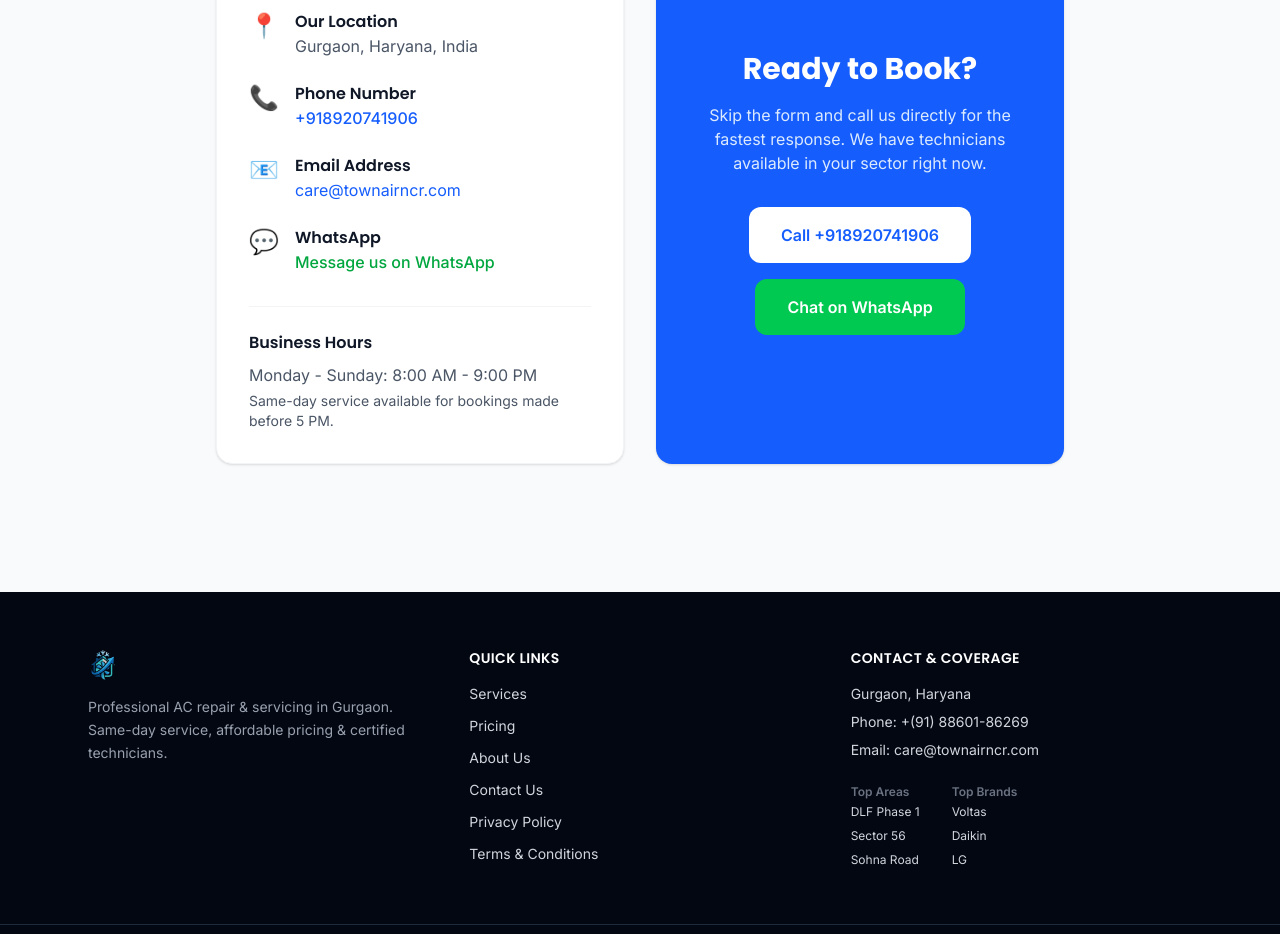
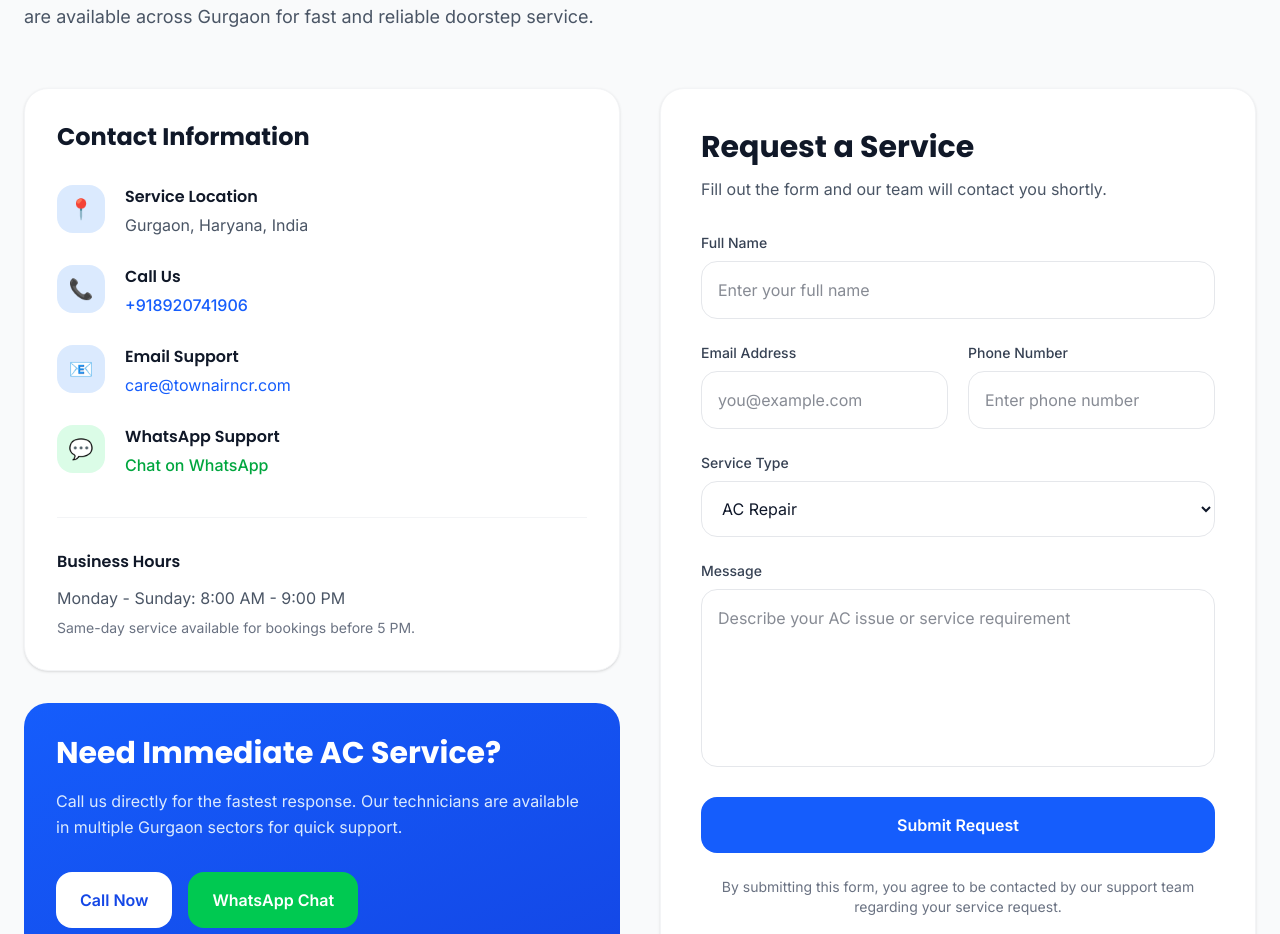
Before and after one commit to Akhil-Raj59/Aircon-Engineering, a Next.js app: page /contact in a window 1280 px wide. Shown: the part 490-1424 px from the top of the page. Built offline with nearby package versions, Linux system fonts and the light colour scheme.

Commit message:
email testing

```diff
--- a/app/contact/page.tsx
+++ b/app/contact/page.tsx
@@ -5,7 +5,8 @@ import { Metadata } from "next";
 
 export const metadata: Metadata = {
   title: "Contact Us | Townairncr Gurgaon",
-  description: "Need urgent AC repair? Contact Townairncr (formerly Aircon Engineering) for fast, reliable, and affordable AC services anywhere in Gurgaon. Available for same-day service.",
+  description:
+    "Contact Townairncr for AC repair, installation, maintenance, and AMC services in Gurgaon. Fast response, expert technicians, and same-day support available.",
   alternates: {
     canonical: "https://www.aircon-engineering.com/contact",
   },
@@ -13,71 +14,253 @@ export const metadata: Metadata = {
 
 export default function ContactPage() {
   return (
-    <main className="min-h-screen flex flex-col pt-24 bg-gray-50">
+    <main className="min-h-screen flex flex-col bg-gray-50 pt-24">
       <Header />
-      <div className="flex-grow max-w-4xl mx-auto px-6 py-12 w-full">
-        <h1 className="text-4xl font-bold text-gray-900 mb-6">Contact Us</h1>
-        <p className="text-gray-700 mb-10 leading-relaxed">
-          Need urgent AC repair or looking to schedule a regular service? Get in touch with Townairncr today. Our team is ready to provide fast, reliable, and affordable AC service anywhere in Gurgaon.
+
+      <section className="flex-grow">
+        <div className="max-w-7xl mx-auto px-6 py-16">
+          {/* Hero */}
+          <div className="max-w-3xl mb-14">
+            <span className="inline-flex items-center rounded-full bg-blue-100 px-4 py-1 text-sm font-medium text-blue-700 mb-5">
+              Contact Townairncr
+            </span>
+
+            <h1 className="text-4xl md:text-5xl font-bold text-gray-900 leading-tight">
+              Book Trusted AC Services in Gurgaon
+            </h1>
+
+            <p className="mt-6 text-lg text-gray-600 leading-relaxed">
+              Need urgent AC repair, installation, gas filling, or regular
+              servicing? Our expert technicians are available across Gurgaon
+              for fast and reliable doorstep service.
             </p>
+          </div>
 
-        <div className="grid grid-cols-1 md:grid-cols-2 gap-8">
+          <div className="grid grid-cols-1 lg:grid-cols-2 gap-10">
+            {/* Left Side */}
+            <div className="space-y-8">
               {/* Contact Details */}
-          <div className="bg-white p-8 rounded-2xl shadow-sm border border-gray-100">
-            <h2 className="text-2xl font-semibold text-gray-900 mb-6">Get In Touch</h2>
-            <div className="space-y-6">
-              <div className="flex items-start gap-4">
-                <div className="text-2xl">📍</div>
+              <div className="bg-white rounded-3xl border border-gray-100 shadow-sm p-8">
+                <h2 className="text-2xl font-bold text-gray-900 mb-8">
+                  Contact Information
+                </h2>
+
+                <div className="space-y-7">
+                  <div className="flex gap-5">
+                    <div className="h-12 w-12 rounded-2xl bg-blue-100 flex items-center justify-center text-xl">
+                      📍
+                    </div>
+
                     <div>
-                  <h3 className="font-semibold text-gray-900">Our Location</h3>
-                  <p className="text-gray-600">Gurgaon, Haryana, India</p>
-                </div>
-              </div>
-              <div className="flex items-start gap-4">
-                <div className="text-2xl">📞</div>
-                <div>
-                  <h3 className="font-semibold text-gray-900">Phone Number</h3>
-                  <a href={`tel:+${phoneNumber}`} className="text-blue-600 hover:underline font-medium">+{phoneNumber}</a>
-                </div>
-              </div>
-              <div className="flex items-start gap-4">
-                <div className="text-2xl">📧</div>
-                <div>
-                  <h3 className="font-semibold text-gray-900">Email Address</h3>
-                  <a href="mailto:care@townairncr.com" className="text-blue-600 hover:underline">care@townairncr.com</a>
-                </div>
-              </div>
-              <div className="flex items-start gap-4">
-                <div className="text-2xl">💬</div>
-                <div>
-                  <h3 className="font-semibold text-gray-900">WhatsApp</h3>
-                  <a href={`https://wa.me/${phoneNumber}`} className="text-green-600 hover:underline font-medium">Message us on WhatsApp</a>
-                </div>
+                      <h3 className="font-semibold text-gray-900">
+                        Service Location
+                      </h3>
+
+                      <p className="text-gray-600 mt-1">
+                        Gurgaon, Haryana, India
+                      </p>
                     </div>
                   </div>
 
-            <div className="mt-8 pt-6 border-t border-gray-100">
-              <h3 className="font-semibold text-gray-900 mb-2">Business Hours</h3>
-              <p className="text-gray-600">Monday - Sunday: 8:00 AM - 9:00 PM</p>
-              <p className="text-gray-600 text-sm mt-1">Same-day service available for bookings made before 5 PM.</p>
+                  <div className="flex gap-5">
+                    <div className="h-12 w-12 rounded-2xl bg-blue-100 flex items-center justify-center text-xl">
+                      📞
+                    </div>
+
+                    <div>
+                      <h3 className="font-semibold text-gray-900">
+                        Call Us
+                      </h3>
+
+                      <a
+                        href={`tel:+${phoneNumber}`}
+                        className="text-blue-600 hover:text-blue-700 font-medium mt-1 inline-block"
+                      >
+                        +{phoneNumber}
+                      </a>
                     </div>
                   </div>
 
-          {/* Simple Contact Form / CTA */}
-          <div className="bg-blue-600 p-8 rounded-2xl shadow-sm text-white flex flex-col justify-center text-center">
-             <h2 className="text-3xl font-bold mb-4">Ready to Book?</h2>
-             <p className="text-blue-100 mb-8 max-w-sm mx-auto">
-               Skip the form and call us directly for the fastest response. We have technicians available in your sector right now.
-             </p>
-             <a href={`tel:+${phoneNumber}`} className="bg-white text-blue-600 font-bold py-4 px-8 rounded-xl hover:bg-gray-50 transition transform hover:scale-105 inline-block mx-auto">
-               Call +{phoneNumber}
+                  <div className="flex gap-5">
+                    <div className="h-12 w-12 rounded-2xl bg-blue-100 flex items-center justify-center text-xl">
+                      📧
+                    </div>
+
+                    <div>
+                      <h3 className="font-semibold text-gray-900">
+                        Email Support
+                      </h3>
+
+                      <a
+                        href="mailto:care@townairncr.com"
+                        className="text-blue-600 hover:text-blue-700 mt-1 inline-block"
+                      >
+                        care@townairncr.com
                       </a>
-             <a href={`https://wa.me/${phoneNumber}`} className="bg-green-500 text-white font-bold py-4 px-8 rounded-xl hover:bg-green-600 transition transform hover:scale-105 inline-block mx-auto mt-4">
+                    </div>
+                  </div>
+
+                  <div className="flex gap-5">
+                    <div className="h-12 w-12 rounded-2xl bg-green-100 flex items-center justify-center text-xl">
+                      💬
+                    </div>
+
+                    <div>
+                      <h3 className="font-semibold text-gray-900">
+                        WhatsApp Support
+                      </h3>
+
+                      <a
+                        href={`https://wa.me/${phoneNumber}`}
+                        target="_blank"
+                        className="text-green-600 hover:text-green-700 font-medium mt-1 inline-block"
+                      >
                         Chat on WhatsApp
                       </a>
                     </div>
                   </div>
                 </div>
+
+                <div className="mt-10 pt-8 border-t border-gray-100">
+                  <h3 className="font-semibold text-gray-900 mb-3">
+                    Business Hours
+                  </h3>
+
+                  <p className="text-gray-600">
+                    Monday - Sunday: 8:00 AM - 9:00 PM
+                  </p>
+
+                  <p className="text-sm text-gray-500 mt-2">
+                    Same-day service available for bookings before 5 PM.
+                  </p>
+                </div>
+              </div>
+
+              {/* CTA */}
+              <div className="bg-gradient-to-br from-blue-600 to-blue-700 rounded-3xl p-8 text-white">
+                <h2 className="text-3xl font-bold leading-tight">
+                  Need Immediate AC Service?
+                </h2>
+
+                <p className="mt-4 text-blue-100 leading-relaxed">
+                  Call us directly for the fastest response. Our technicians
+                  are available in multiple Gurgaon sectors for quick support.
+                </p>
+
+                <div className="flex flex-col sm:flex-row gap-4 mt-8">
+                  <a
+                    href={`tel:+${phoneNumber}`}
+                    className="bg-white text-blue-700 font-semibold px-6 py-4 rounded-2xl text-center hover:bg-gray-100 transition"
+                  >
+                    Call Now
+                  </a>
+
+                  <a
+                    href={`https://wa.me/${phoneNumber}`}
+                    target="_blank"
+                    className="bg-green-500 text-white font-semibold px-6 py-4 rounded-2xl text-center hover:bg-green-600 transition"
+                  >
+                    WhatsApp Chat
+                  </a>
+                </div>
+              </div>
+            </div>
+
+            {/* Right Side - Contact Form */}
+            <div className="bg-white rounded-3xl border border-gray-100 shadow-sm p-8 md:p-10">
+              <div className="mb-8">
+                <h2 className="text-3xl font-bold text-gray-900">
+                  Request a Service
+                </h2>
+
+                <p className="text-gray-600 mt-3">
+                  Fill out the form and our team will contact you shortly.
+                </p>
+              </div>
+
+              <form className="space-y-6">
+                <div>
+                  <label className="block text-sm font-medium text-gray-700 mb-2">
+                    Full Name
+                  </label>
+
+                  <input
+                    type="text"
+                    placeholder="Enter your full name"
+                    className="w-full rounded-2xl border border-gray-200 px-4 py-4 outline-none focus:border-blue-500"
+                  />
+                </div>
+
+                <div className="grid grid-cols-1 sm:grid-cols-2 gap-5">
+                  <div>
+                    <label className="block text-sm font-medium text-gray-700 mb-2">
+                      Email Address
+                    </label>
+
+                    <input
+                      type="email"
+                      placeholder="you@example.com"
+                      className="w-full rounded-2xl border border-gray-200 px-4 py-4 outline-none focus:border-blue-500"
+                    />
+                  </div>
+
+                  <div>
+                    <label className="block text-sm font-medium text-gray-700 mb-2">
+                      Phone Number
+                    </label>
+
+                    <input
+                      type="tel"
+                      placeholder="Enter phone number"
+                      className="w-full rounded-2xl border border-gray-200 px-4 py-4 outline-none focus:border-blue-500"
+                    />
+                  </div>
+                </div>
+
+                <div>
+                  <label className="block text-sm font-medium text-gray-700 mb-2">
+                    Service Type
+                  </label>
+
+                  <select className="w-full rounded-2xl border border-gray-200 px-4 py-4 outline-none focus:border-blue-500">
+                    <option>AC Repair</option>
+                    <option>AC Installation</option>
+                    <option>AC Gas Filling</option>
+                    <option>AC Maintenance</option>
+                    <option>AMC Service</option>
+                    <option>Other</option>
+                  </select>
+                </div>
+
+                <div>
+                  <label className="block text-sm font-medium text-gray-700 mb-2">
+                    Message
+                  </label>
+
+                  <textarea
+                    rows={6}
+                    placeholder="Describe your AC issue or service requirement"
+                    className="w-full rounded-2xl border border-gray-200 px-4 py-4 outline-none resize-none focus:border-blue-500"
+                  />
+                </div>
+
+                <button
+                  type="submit"
+                  className="w-full bg-blue-600 hover:bg-blue-700 text-white font-semibold py-4 rounded-2xl transition"
+                >
+                  Submit Request
+                </button>
+
+                <p className="text-sm text-gray-500 text-center">
+                  By submitting this form, you agree to be contacted by our
+                  support team regarding your service request.
+                </p>
+              </form>
+            </div>
+          </div>
+        </div>
+      </section>
+
       <Footer />
     </main>
   );
--- a/app/layout.tsx
+++ b/app/layout.tsx
@@ -17,7 +17,7 @@ const bodyFont = Inter({
 });
 
 export const metadata: Metadata = {
-  metadataBase: new URL("https://www.aircon-engineering.com"),
+  metadataBase: new URL("https://www.townairncr.com"),
   title: "Best AC Service & Repair in Gurgaon | Townairncr (formerly Aircon Engineering)",
   description:
     "Top-rated and affordable AC repair, gas filling, professional installation & maintenance in Gurgaon. Same-day service with verified, expert technicians. 100% Cooling Guaranteed.",
@@ -39,7 +39,7 @@ export const metadata: Metadata = {
   openGraph: {
     type: "website",
     locale: "en_IN",
-    url: "https://www.aircon-engineering.com",
+    url: "https://www.townairncr.com",
     title: "Best AC Service & Repair in Gurgaon | Townairncr (formerly Aircon Engineering)",
     description: "Expert AC repair, installation, and gas charging in Gurgaon. Book skilled technicians for same-day service.",
     siteName: "Townairncr",
--- a/package.json
+++ b/package.json
@@ -28,6 +28,7 @@
     "react": "19.2.3",
     "react-dom": "19.2.3",
     "react-hook-form": "^7.71.1",
+    "resend": "^6.12.3",
     "sonner": "^2.0.7",
     "tailwind-merge": "^3.4.0",
     "zod": "^4.3.6"
```
Also changed, not shown: app/api/submit-form/route.ts (+89 -12 lines), components/sections/Header.tsx (+8 -1 lines), components/sections/Hero.tsx (+4 -28 lines), 1 other file (tests, documents, lock files or other folders). Lines whose indentation alone changed are shown as unchanged.
